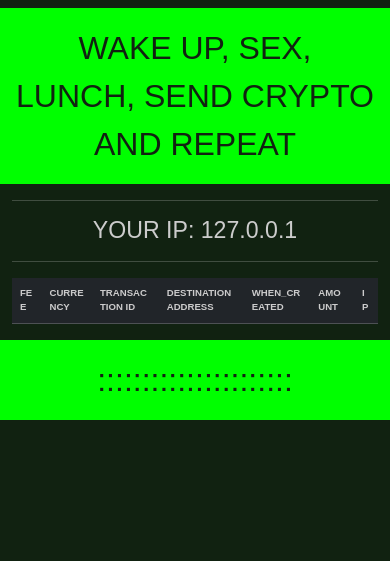
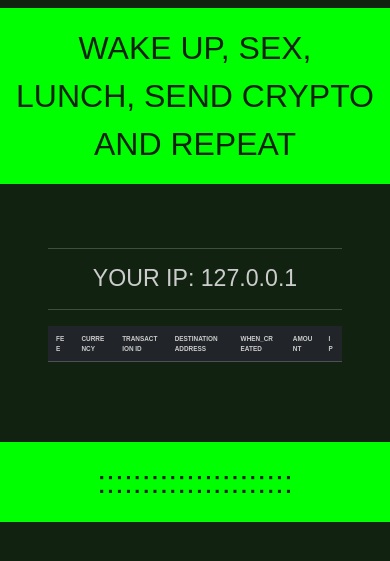
Before and after one commit to n4gY1/solanawebsender, a Django app: page /logs in a window 390 px wide. Shown: the part 257-818 px from the top of the page. Run offline with Django 4.2, Linux system fonts and the light colour scheme; data that the repository does not hold is empty; some web fonts are replaced.

Commit message:
v1.2.6 changed table font size and container width

```diff
--- a/static/css/main.css
+++ b/static/css/main.css
@@ -19,7 +19,7 @@
   }
   .menu {gap:0 !important;}
   .table {
-    font-size:0.6rem !important
+    font-size:0.4rem !important
   }
 
 }
@@ -28,6 +28,10 @@ body {
     font-family: 'Jersey 15', sans-serif;
     font-size:1.3rem;
 
+}
+
+table {
+    font-size:1rem !important;
 }
 
 
--- a/templates/base/base.html
+++ b/templates/base/base.html
@@ -15,7 +15,7 @@
   <body>
 
     {% include 'base/navbar.html' %}
-    <div class="container">
+    <div class="container-fluid p-5">
     {% block content %}
     {% endblock content %}
     </div>
```
